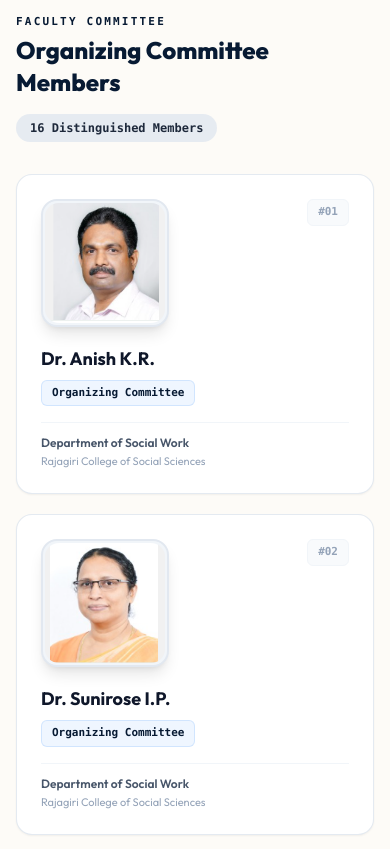
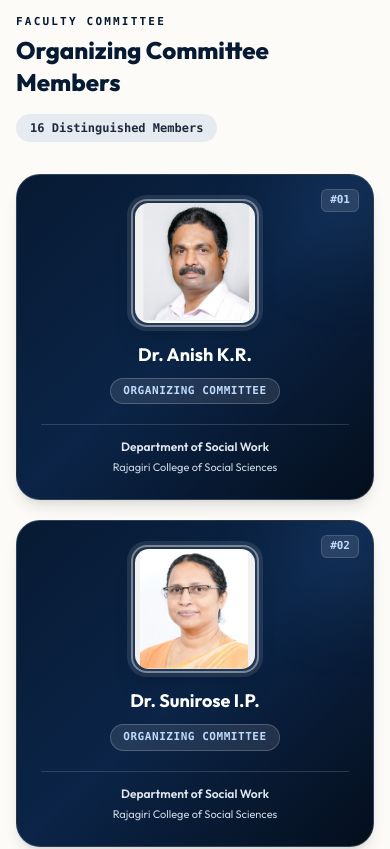
Before and after one commit to Rlabzteam/Dyuti27, a React (Vite) app: page /team in a window 390 px wide. Shown: the part 2940-3789 px from the top of the page. Built offline with nearby package versions, Linux system fonts and the light colour scheme.

Commit message:
feat: add responsive OurTeam page with category filtering and member search functionality

```diff
--- a/src/pages/OurTeam.tsx
+++ b/src/pages/OurTeam.tsx
@@ -411,13 +411,21 @@ export const OurTeam: React.FC = () => {
               {filteredOrganizingMembers.map((member, idx) => (
                 <div
                   key={idx}
-                  className="rounded-2xl p-6 bg-white border border-slate-200/90 shadow-sm hover:shadow-xl hover:border-[#071A33]/40 transition-all duration-300 flex flex-col justify-between group hover:-translate-y-1"
+                  className="relative rounded-[24px] p-6 bg-gradient-to-br from-[#071A33] via-[#0b2447] to-[#040e1c] text-white border border-white/15 shadow-lg hover:shadow-2xl hover:border-blue-400/50 hover:-translate-y-1 transition-all duration-300 flex flex-col items-center text-center justify-between group overflow-hidden"
                 >
-                  <div>
-                    {/* Photo / Monogram Badge & Index */}
-                    <div className="flex items-start justify-between gap-3 mb-5">
+                  {/* Subtle decorative glow */}
+                  <div className="absolute top-0 right-0 w-32 h-32 bg-blue-400/10 rounded-full blur-2xl pointer-events-none -mr-10 -mt-10" />
+
+                  {/* Number Badge */}
+                  <span className="absolute top-3.5 right-3.5 text-[11px] font-mono text-blue-200 font-bold px-2 py-0.5 rounded-md bg-white/10 border border-white/15 shadow-xs">
+                    #{String(idx + 1).padStart(2, '0')}
+                  </span>
+
+                  <div className="w-full flex flex-col items-center relative z-10">
+                    {/* Photo / Monogram */}
+                    <div className="mb-4">
                       {member.imageUrl ? (
-                        <div className="w-32 h-32 sm:w-36 sm:h-36 rounded-2xl overflow-hidden shadow-lg border-2 border-slate-200 group-hover:border-[#071A33] transition-all duration-300 shrink-0 bg-slate-100 p-0.5">
+                        <div className="w-32 h-32 sm:w-36 sm:h-36 rounded-2xl overflow-hidden shadow-xl border-2 border-white/40 group-hover:border-blue-300 transition-all duration-300 shrink-0 bg-white/10 p-0.5 mx-auto ring-4 ring-white/10">
                           <img
                             src={member.imageUrl}
                             alt={member.name}
@@ -426,7 +434,7 @@ export const OurTeam: React.FC = () => {
                           />
                         </div>
                       ) : (
-                        <div className="w-16 h-16 sm:w-18 sm:h-18 rounded-2xl bg-gradient-to-br from-[#071A33] to-[#123962] text-white flex items-center justify-center font-heading font-black text-lg shadow-md group-hover:scale-105 transition-transform">
+                        <div className="w-32 h-32 sm:w-36 sm:h-36 rounded-2xl bg-slate-800 text-white flex items-center justify-center font-heading font-black text-2xl shadow-xl mx-auto border-2 border-white/40 ring-4 ring-white/10 group-hover:scale-105 transition-transform">
                           <span>
                             {member.name
                               .replace(/Dr\.|Sr\.|Fr\.|Mr\./g, '')
@@ -436,23 +444,20 @@ export const OurTeam: React.FC = () => {
                           </span>
                         </div>
                       )}
-                      <span className="text-[11px] font-mono text-slate-400 font-bold px-2.5 py-1 rounded-md bg-slate-50 border border-slate-100 shadow-xs">
-                        #{String(idx + 1).padStart(2, '0')}
-                      </span>
                     </div>
 
-                    <h4 className="font-heading font-bold text-slate-900 text-lg leading-snug group-hover:text-[#071A33] transition-colors m-0">
+                    <h4 className="font-heading font-bold text-white text-lg leading-snug group-hover:text-blue-200 transition-colors m-0 text-center">
                       {member.name}
                     </h4>
 
-                    <span className="inline-block mt-2 px-2.5 py-1 rounded-md bg-blue-50 border border-blue-200/60 text-[#071A33] text-[11px] font-mono font-semibold">
+                    <span className="inline-block mt-2.5 px-3 py-1 rounded-full bg-white/10 border border-white/20 text-blue-200 text-[11px] font-mono font-bold tracking-wider uppercase">
                       Organizing Committee
                     </span>
                   </div>
 
-                  <div className="mt-4 pt-3 border-t border-slate-100 text-xs text-slate-500 font-sans font-medium space-y-0.5">
-                    <p className="m-0 text-slate-600 font-semibold">{member.department}</p>
-                    <p className="m-0 text-slate-400 text-[11px] truncate">
+                  <div className="mt-5 pt-3.5 border-t border-white/15 text-xs text-slate-300 font-sans font-medium space-y-1 w-full text-center relative z-10">
+                    <p className="m-0 text-slate-200 font-semibold">{member.department}</p>
+                    <p className="m-0 text-slate-300 text-[11px]">
                       Rajagiri College of Social Sciences
                     </p>
                   </div>
```
